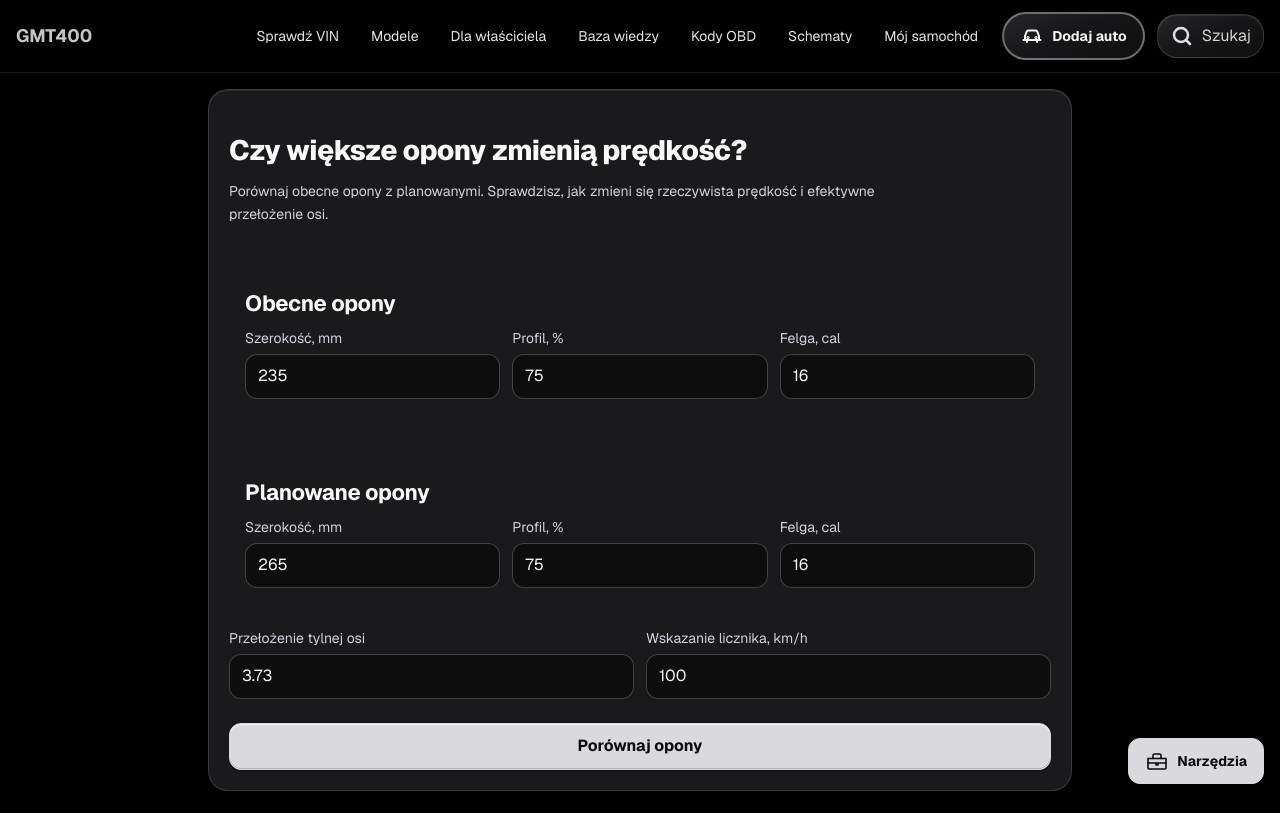
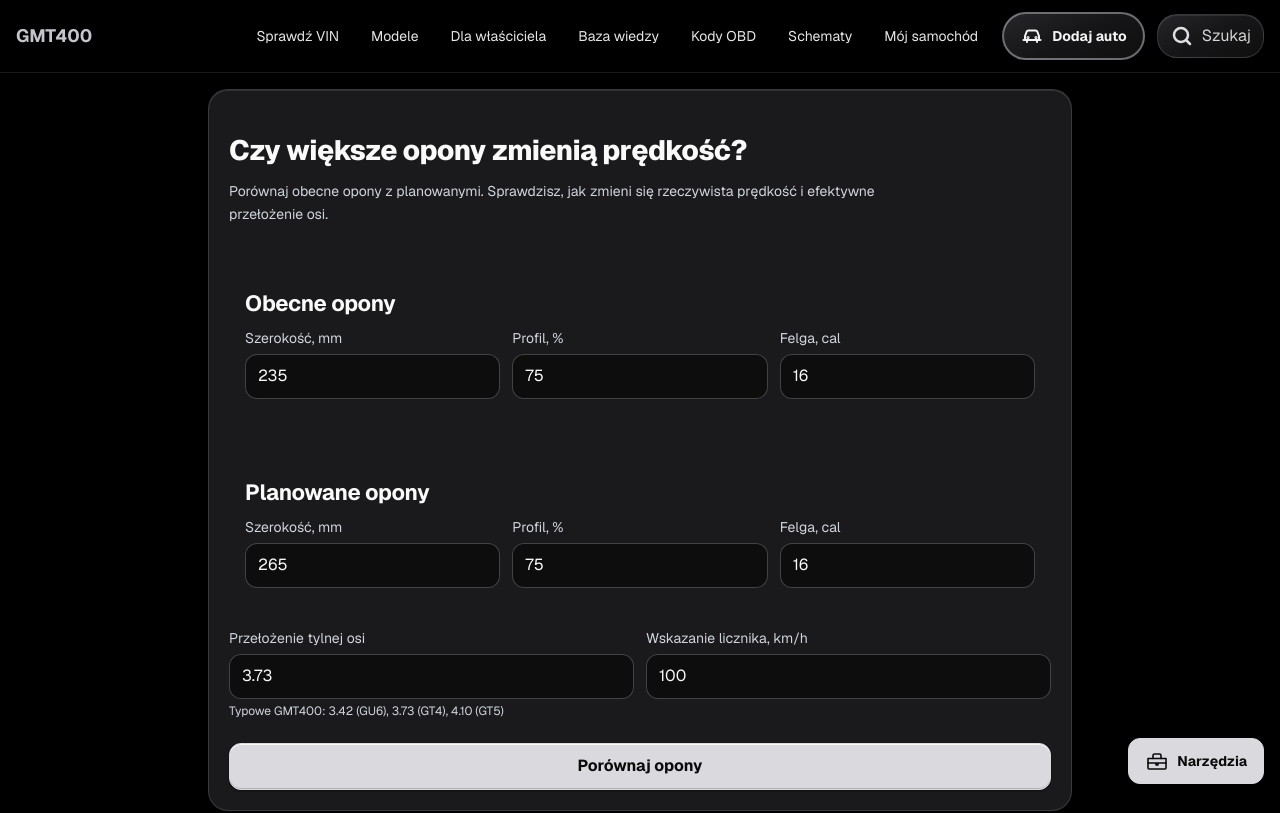
Before and after one commit to tsrc4mm9gg-netizen/gmt400-app, a Next.js app: page /narzedzia/kalkulatory in a window 1280 px wide. Shown: the top 813 px of the page. Built offline with nearby package versions, Linux system fonts and the light colour scheme.

Commit message:
feat: add common GMT400 axle ratio presets to tire calculator

```diff
--- a/src/app/narzedzia/kalkulatory/page.tsx
+++ b/src/app/narzedzia/kalkulatory/page.tsx
@@ -68,7 +68,10 @@ export default function Calculators() {
  </div>
 
  <div className="grid gap-3 sm:grid-cols-2">
- <label className="text-sm">Przełożenie tylnej osi<input className="mt-1 w-full rounded border px-2 py-2" value={axleRatio} onChange={event => setAxleRatio(event.target.value)} /></label>
+ <label className="text-sm">Przełożenie tylnej osi
+            <input className="mt-1 w-full rounded border px-2 py-2" value={axleRatio} onChange={event => setAxleRatio(event.target.value)} />
+            <span className="mt-1 block text-xs text-neutral-500">Typowe GMT400: 3.42 (GU6), 3.73 (GT4), 4.10 (GT5)</span>
+          </label>
  <label className="text-sm">Wskazanie licznika, km/h<input className="mt-1 w-full rounded border px-2 py-2" value={speed} onChange={event => setSpeed(event.target.value)} /></label>
  </div>
 
```
